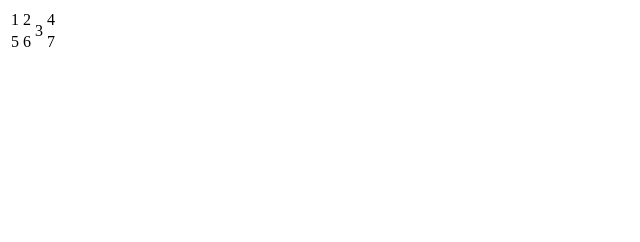
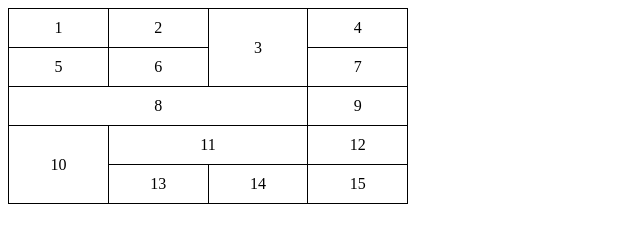
Before and after one commit to ChoninhoChonem/HTML-e-Css, a plain HTML site: page Desafio-Tabelas/tabela1.html in a window 1280 px wide. Shown: the whole page, without its empty margins (0-640 px from the left). Drawn offline with Linux system fonts and the light colour scheme.

Commit message:
update Desafio-Tabelas/tabela1.html

```diff
--- a/Desafio-Tabelas/tabela1.html
+++ b/Desafio-Tabelas/tabela1.html
@@ -4,7 +4,21 @@
     <meta charset="UFT-8">
     <meta name="viewport" content="width=device-width, initial-scale=1.0">
     <title>Cordel Moderno</title>
+    <style>
 
+      table {
+        border-collapse: collapse;
+        width: 400px;
+      }
+
+      td {
+        border:1px solid black;
+        padding: 10px;
+        text-align: center;
+
+      }
+
+    </style>
   </head>
 
   <body>
@@ -24,7 +38,21 @@
         <td>7</td>
       </tr>
 
+      <tr>
+        <td colspan="3">8</td>
+        <td>9</td>
+      </tr>
 
+      <tr>
+        <td rowspan="2">10</td>
+        <td colspan="2">11</td>
+        <td>12</td>
+      </tr>
+      <tr>
+        <td>13</td>
+        <td>14</td>
+        <td>15</td>
+      </tr>
 
 
     </table>
```
